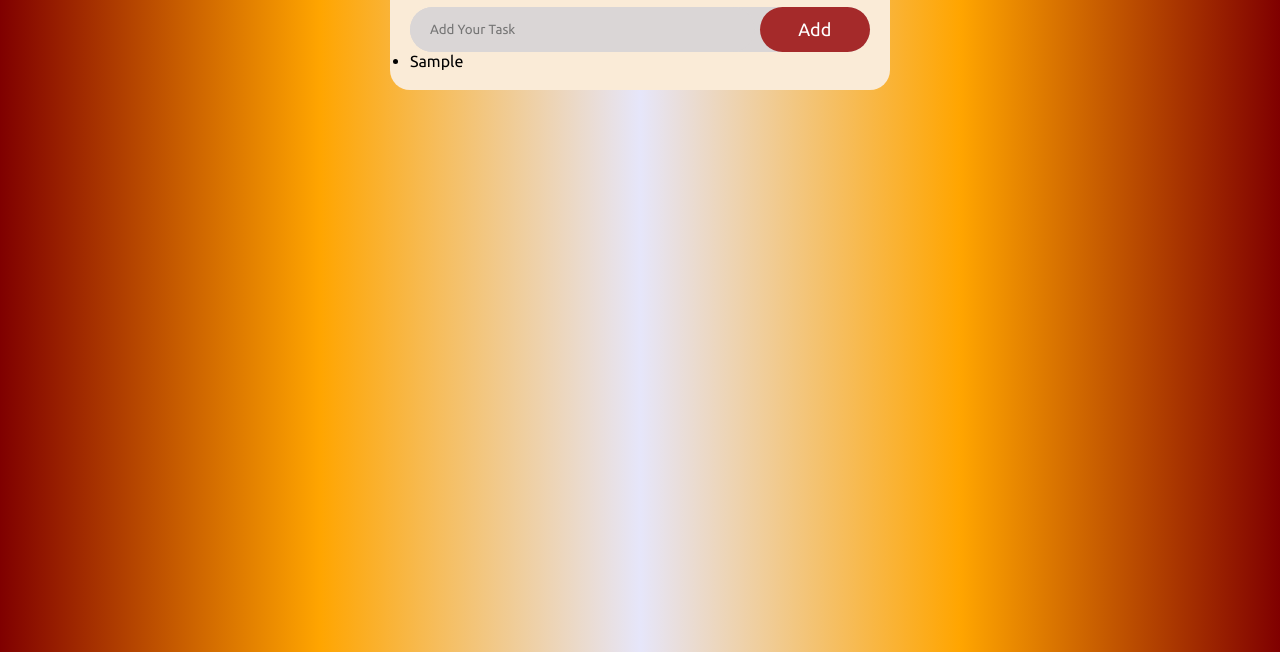
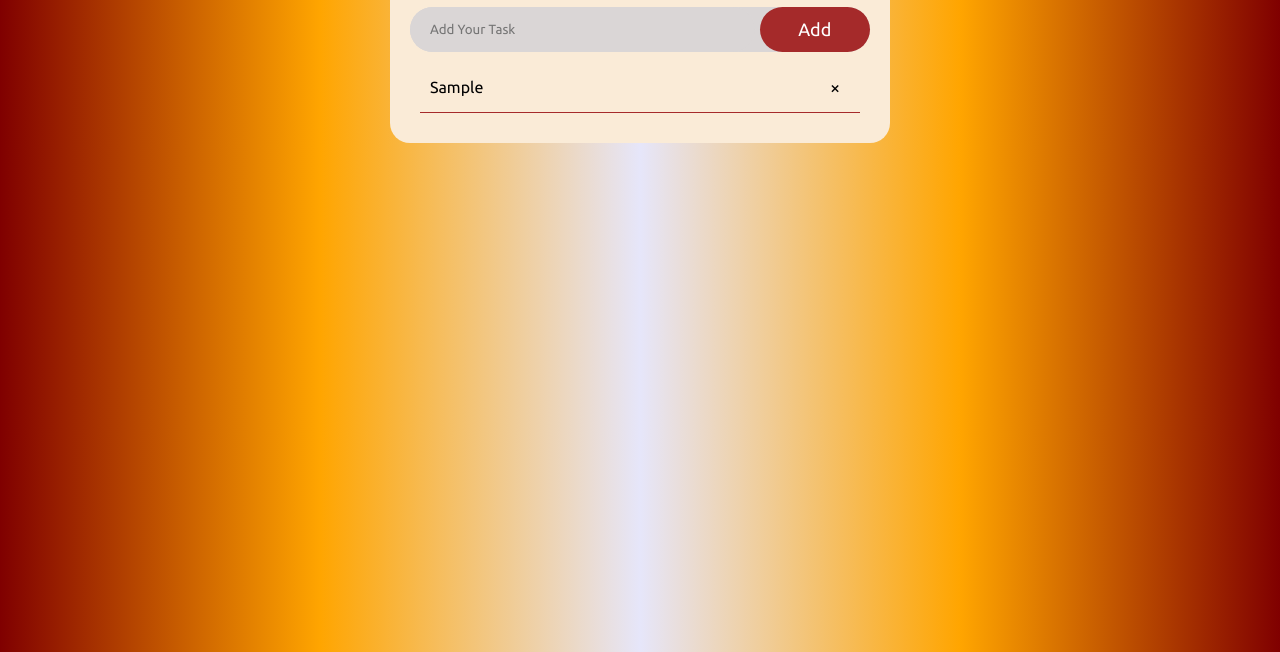
Before and after one commit to R-Tedy/to-do-list, a plain HTML site: page index.html in a window 1280 px wide. Both pictures are taken after typing "Sample" into the empty fields and a click on the button "Add". Shown: the part 148-800 px from the top of the page. Drawn offline with Linux system fonts and the light colour scheme.

Commit message:
Finished

```diff
--- a/script.js
+++ b/script.js
@@ -7,9 +7,32 @@ function addNote() {
     if (newnote.value==='') {
     alert('You need to add a new note')
   } else{
-    let para = document.createElement("li");
-    para.innerHTML = newnote.value;
-    contentBox.appendChild(para);
+    let li = document.createElement("li");
+    li.innerHTML = newnote.value;
+    contentBox.appendChild(li);
+    let span = document.createElement("span");
+    span.innerHTML = "\u00d7";
+    li.appendChild(span);
   }
   newnote.value="";
+  storeData()
 }
+
+contentBox.addEventListener("click", (e)=>{
+  if (e.target.tagName=== "LI") {
+    e.target.classList.toggle('checked');
+    storeData()
+  } else if (e.target.tagName=== "SPAN"){
+    e.target.parentElement.remove();
+    storeData()
+  }
+})
+
+function storeData() {
+  localStorage.setItem("data", contentBox.innerHTML);
+}
+
+function getData() {
+  contentBox.innerHTML=localStorage.getItem("data")
+}
+getData()
--- a/style.css
+++ b/style.css
@@ -61,3 +61,35 @@ body{
     cursor: pointer;
   }
 }
+
+ul{
+  padding: 10px;
+  & li{
+    text-decoration: none;
+    list-style: none;
+    padding: 10px;
+    border-bottom: 1px solid brown;
+    display: flex;
+    justify-content: space-between;
+    align-items: center;
+    cursor: pointer;
+  }
+}
+
+.checked{
+  text-decoration: line-through;
+}
+
+span{
+  width: 30px;
+  height: 30px;
+  font-size: 18px;
+  border-radius: 50%;
+  display: flex;
+  align-items: center;
+  justify-content: center;
+  cursor: pointer;
+  &:hover{
+    background-color: grey;
+  }
+}
```
